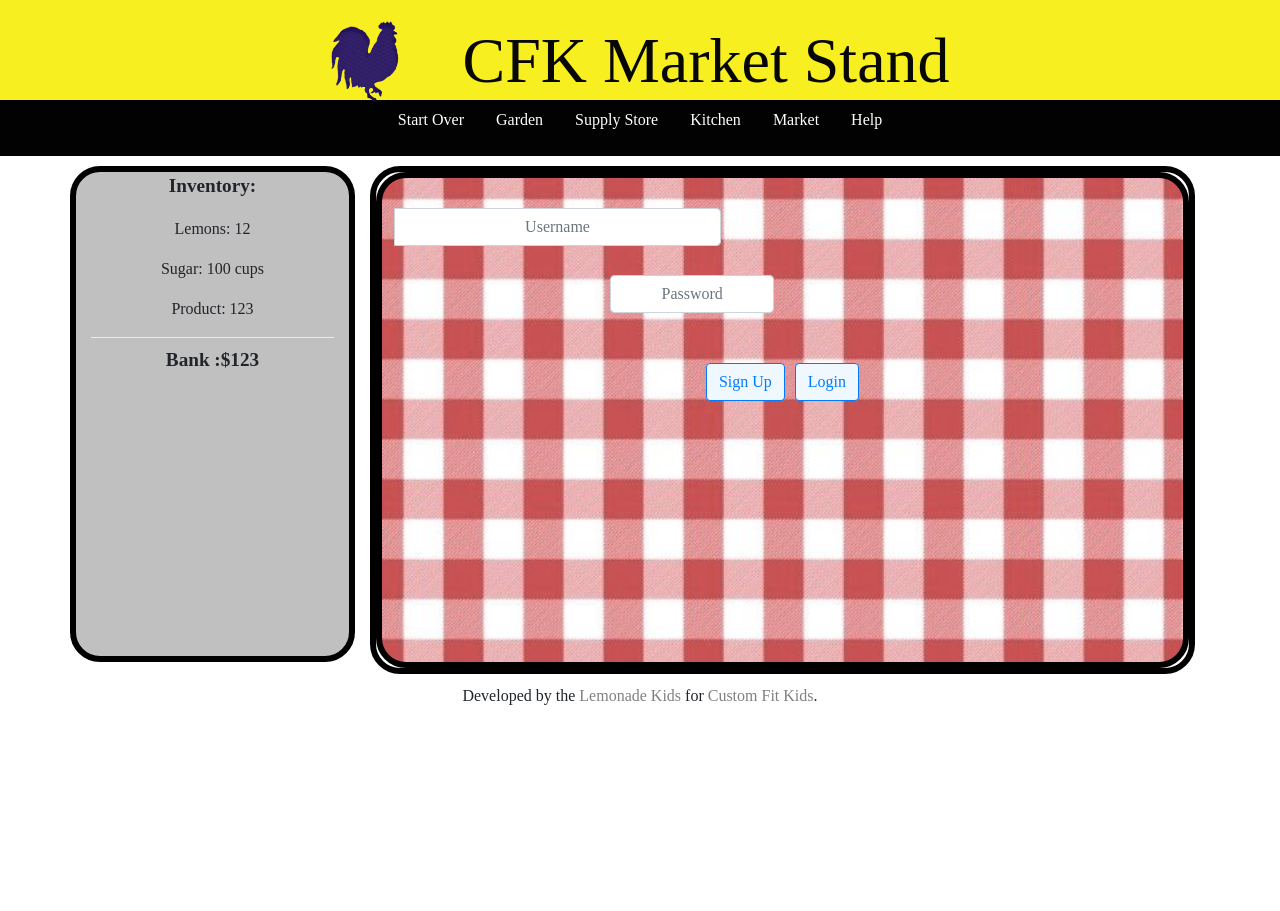
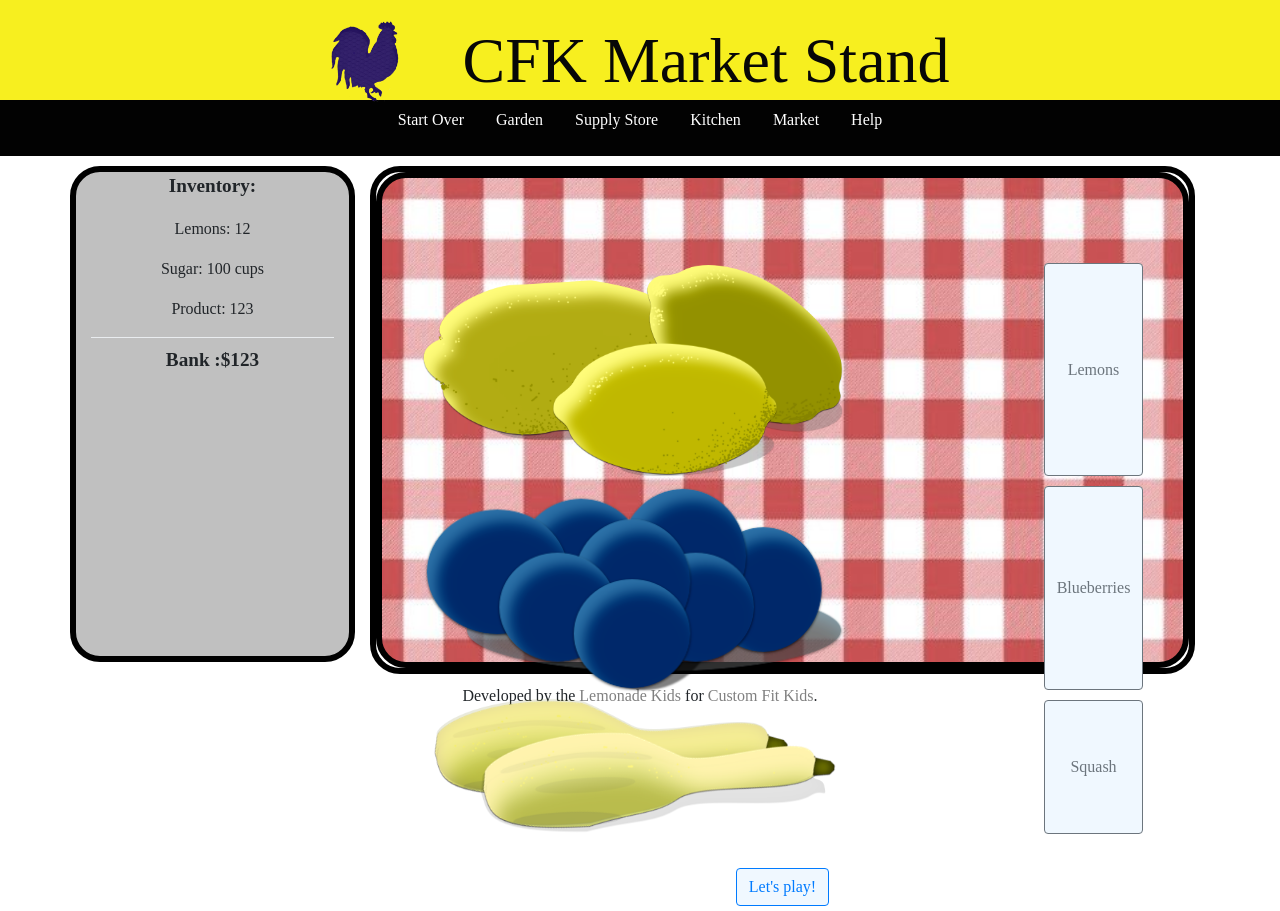
Before and after one commit to Lemonade-kids/lemonade, a React (Create React App) app in the folder client/: page / in a window 1280 px wide. Before the commit the page ends 800 px from the top, so only its background shows below. Built offline with nearby package versions, Linux system fonts and the light colour scheme; a web font is replaced by a local one.

Commit message:
setting up basic play start with choosing produce

```diff
--- a/client/src/App.css
+++ b/client/src/App.css
@@ -119,11 +119,13 @@ a {
 }
 
 .loginChoice {
+  display: inline-grid;
+  grid-template-columns: auto auto;
   margin: 10% 1% 3% 1%;
 }
 
 .loginFruit {
-  width: 30%;
+  width: 70%;
 }
 
 .start-border {
--- a/client/src/App.js
+++ b/client/src/App.js
@@ -22,10 +22,17 @@ import water from './images/water.png'
 
 class App extends React.Component {
   state = {
-    whichComponent: <LogIn />,
+    whichComponent: <LogIn playWithProduce={this.playWithProduce} pickProduce={this.pickProduce} />,
+    producePicked: '',
     watered: false,
     weeded: false,
     harvested: false
+  }
+/** pick produce, set state with picked, pass on to props with which one picked
+ * grows in garden, gets made in kitchen, sells-- need to figure out how flow happens, could use react router & window.loc.replace
+ */
+  pickProduce = () => {
+
   }
 
   tendGarden = (event) => {
--- a/client/src/components/LogIn.js
+++ b/client/src/components/LogIn.js
@@ -46,32 +46,21 @@ class LogIn extends React.Component {
      //axios.post("api/newUser", {user: this.state.username, pwd: this.state.password})
     })
     // todo: check to see if user exists, etc.
-    this.setState({
-      letsPlay: <StartScreen/>,
-      user: document.getElementById('user').value,
-      pwd: document.getElementById('pwd').value,
-      gender: 'female'
-    })
+  //   this.setState({
+  //     letsPlay: <StartScreen/>,
+  //     user: document.getElementById('user').value,
+  //     pwd: document.getElementById('pwd').value,
+  //     gender: 'female'
+  //   })
 
   }
 
   render() {
-    var FirstDiv = ''
-    var SecondDiv = ''
-    if(this.state.gender === 'male'){
-        SecondDiv = 'none'
-        FirstDiv = 'block'
-    }
-    else{
-        FirstDiv = 'none'
-        SecondDiv = 'block'
-    }
-
     return (
-      <div gender="male" className={FirstDiv}>
+      <div>
         <div className="LogIn">
           <form>
-            <div style={{display:FirstDiv}} className="form-group row">
+            {/* <div style={{display:FirstDiv}} className="form-group row">
               <label className="sr-only" htmlFor="inlineFormInputGroup">Username</label>
               <div className="input-group mb-2 mr-sm-2">
                 <div className="input-group-prepend">
@@ -87,21 +76,42 @@ class LogIn extends React.Component {
               </div>
               <button className="btn btn-outline-primary" onClick={this.handleNewUserClick.bind(this)}>Sign Up</button>
               <button className="btn btn-outline-primary" onClick={this.handleLoginClick.bind(this)}>Login</button>
+            </div> */}
+
+          {/* <div style={{display:SecondDiv}} gender="female" className={SecondDiv}> */}
+          <div>
+            <div className="loginChoice">
+              <img src={Lemons}
+              alt="lemons"
+              className="loginLemon loginFruit" />
+              <button
+              type="button"
+              className="btn btn-outline-secondary"
+              data-valuename='lemon'
+              pickProduce={this.props.pickProduce}>Lemons</button>
+
+              <img src={Blueberries}
+              alt="blueberry"
+              className="loginBlueberry loginFruit" />
+              <button
+              type="button"
+              className="btn btn-outline-secondary"
+              data-valuename='blueberry'
+              pickProduce={this.props.pickProduce}>Blueberries</button>
+
+              <img src={Squashes}
+              alt="squash"
+              className="loginSquash loginFruit" />
+              <button
+              type="button"
+              className="btn btn-outline-secondary"
+              data-valuename="squash"
+              pickProduce={this.props.pickProduce}>Squash</button>
             </div>
 
-          <div style={{display:SecondDiv}} gender="female" className={SecondDiv}>
-            <div className="loginChoice">
-              <img src={Lemons} alt="lemons" className="loginLemon loginFruit" />
-              <button type="button" className="btn btn-outline-secondary">Lemons</button>
-
-              <img src={Blueberries} alt="blueberry" className="loginBlueberry loginFruit" />
-              <button type="button" className="btn btn-outline-secondary">Blueberries</button>
-
-              <img src={Squashes} alt="squash" className="loginSquash loginFruit" />
-              <button type="button" className="btn btn-outline-secondary">Squash</button>
-            </div>
-
-            <button className="btn btn-outline-primary" onClick={this.handleLoginClick.bind(this)}><p>Let's play!</p></button>
+            <button
+            className="btn btn-outline-primary"
+            play={this.props.playWithProduce}>Let's play!</button>
 
             </div>
             </form>
```
Also changed, not shown: client/src/components/controlcentercomponents/CCGarden.js (+13 -3 lines).
